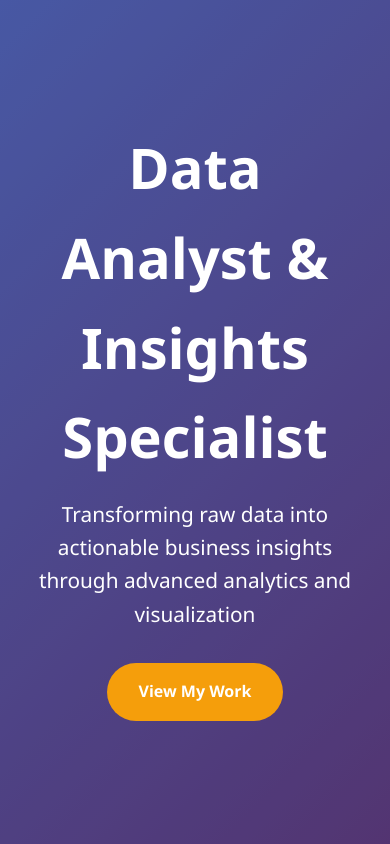
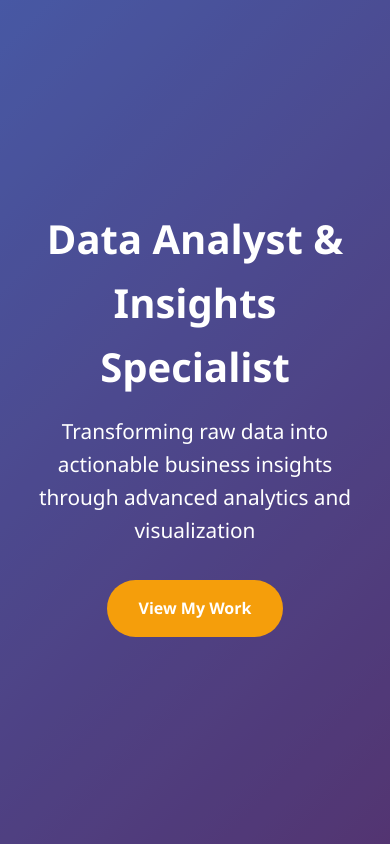
Before and after one commit to Bernard-OK/okwampah-bernard.github.io, a plain HTML site: page index.html in a window 390 px wide. Shown: the top 844 px of the page. Drawn offline with Linux system fonts and the light colour scheme.

Commit message:
Clean Background

```diff
--- a/index.html
+++ b/index.html
@@ -3,7 +3,7 @@
 <head>
     <meta charset="UTF-8">
     <meta name="viewport" content="width=device-width, initial-scale=1.0">
-    <title>Your Name - Data Analyst Portfolio</title>
+    <title>OKWAMPAH Bernard - Chief Technology Officer</title>
     <link href="https://cdnjs.cloudflare.com/ajax/libs/font-awesome/6.0.0/css/all.min.css" rel="stylesheet">
     <style>
         * {
@@ -18,8 +18,6 @@
             color: #333;
             overflow-x: hidden;
         }
-
-
 
         /* Hero Section */
         .hero {
@@ -50,8 +48,7 @@
             padding: 2rem;
         }
 
-                @media (max-width: 768px) {
-            .hero h1 {
+        .hero h1 {
             font-size: 3.5rem;
             margin-bottom: 1rem;
             animation: fadeInUp 1s ease;
@@ -332,7 +329,8 @@
         }
 
         /* Responsive Design */
-
+        @media (max-width: 768px) {
+            .hero h1 {
                 font-size: 2.5rem;
             }
 
@@ -364,8 +362,6 @@
     </style>
 </head>
 <body>
-
-
     <!-- Hero Section -->
     <section id="home" class="hero">
         <div class="hero-content">
```
